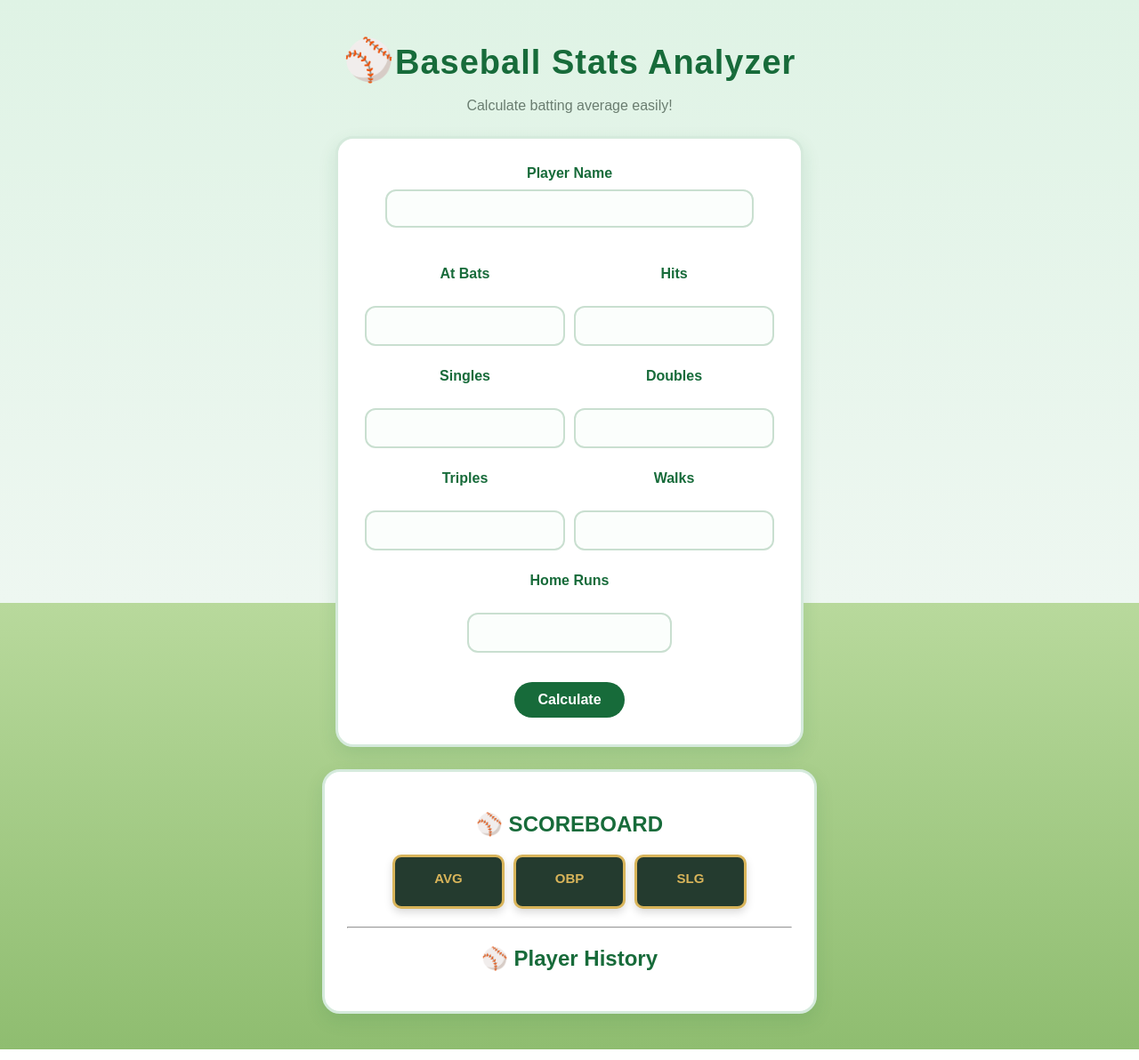
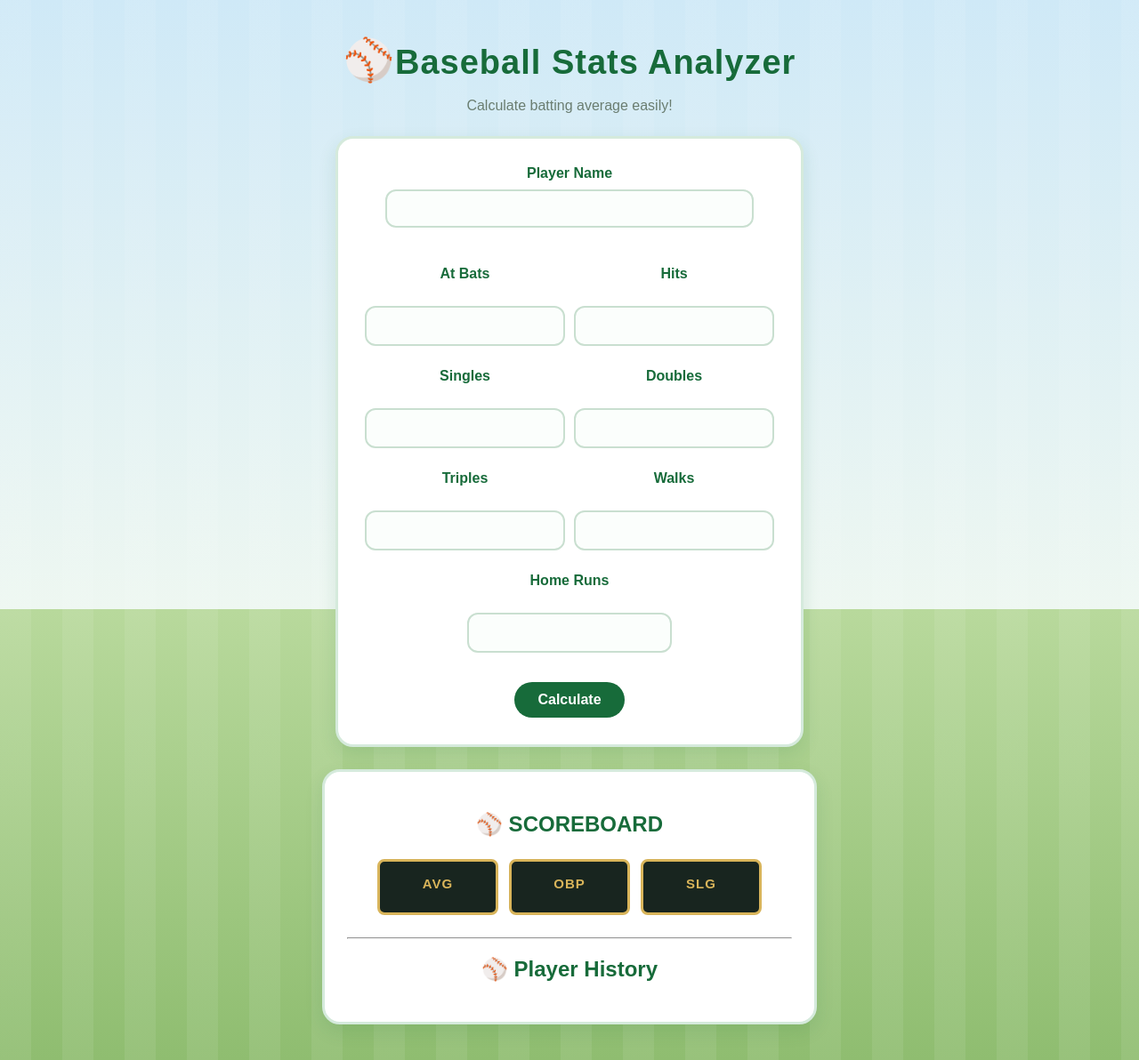
Before and after one commit to sakii-ito/Baseball-Stats-Analyzer, a Flask app: page / in a window 1280 px wide. Shown: the whole page at 89% size. Run offline with Flask 3, Linux system fonts and the light colour scheme.

Commit message:
Update Day18 learning notes

```diff
--- a/static/style.css
+++ b/static/style.css
@@ -1,14 +1,24 @@
-body{
+body {
     font-family: Arial, sans-serif;
-    background: linear-gradient(
-        to bottom,
-        #dff3e5 0%,
-        #eef7f1 57.5%,
-        #b8d99c 57.5%,
-        #8fbd70 100%
-    );
+
+    background:
+        repeating-linear-gradient(
+            to right,
+            rgba(255, 255, 255, 0.08) 0px,
+            rgba(255, 255, 255, 0.08) 35px,
+            transparent 35px,
+            transparent 70px
+        ),
+        linear-gradient(
+            to bottom,
+            #cfe9f7 0%,
+            #eef7f1 57.5%,
+            #b8d99c 57.5%,
+            #8fbd70 100%
+        );
+
     text-align: center;
-    margin:40px;
+    margin: 40px;
     color: #243b2f;
     min-height: 100vh;
 }
@@ -207,29 +217,33 @@ button:hover {
 .scoreboard {
     display: flex;
     justify-content: center;
-    gap: 10px;
-    margin: 20px 0;
+    gap: 12px;
+    margin: 25px 0;
 }
 
 .stat-box {
-    background-color: #243b2f;
+    background-color: #18251f;
     color: white;
-    width: 100px;
-    padding: 15px 10px;
-    border-radius: 10px;
+    width: 110px;
+    padding: 16px 10px;
+    border-radius: 8px;
     border: 3px solid #d8b45a;
-    box-shadow: 0 4px 10px rgba(0, 0, 0, 0.15);
+    box-shadow:
+        0 4 8px rgba(216, 180, 90, 0.35),
+        0 5px 12px rgba(0, 0, 0, 0.2)
 }
 
 .stat-box h3 {
     color: #d8b45a;
     margin: 0 0 8px;
     font-size: 15px;
+    letter-spacing: 1px;
 }
 
 .stat-box p {
-    color: white;
-    font-size: 22px;
+    color: #f5f5f5;
+    font-size: 24px;
     font-weight: bold;
     margin: 0;
+    letter-spacing: 1px;
 }
```
Also changed, not shown: docs/Day18.md (added, +51 -0 lines), players.db.
